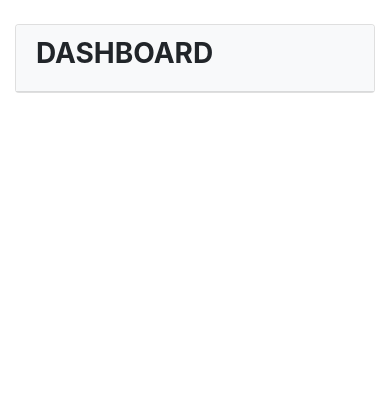
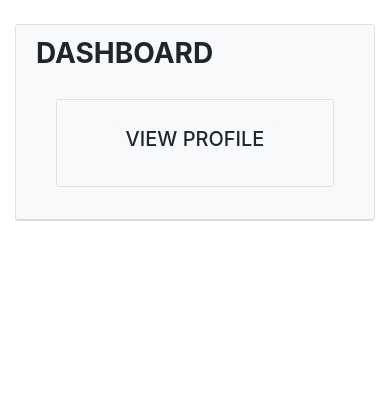
Before and after one commit to kunalmalvi/dssproject, a Django app: page / in a window 390 px wide. Shown: the part 109-529 px from the top of the page. Run offline with Django 3.2, Linux system fonts and the light colour scheme; a user stored in the database is signed in; some libraries are stand-ins or nearby versions.

Commit message:
HOME PAGE updated

```diff
--- a/templates/index.html
+++ b/templates/index.html
@@ -8,6 +8,28 @@
 <div class="card">
 	<div class="card-header sticky-top bg-light">
     		<h3><b>DASHBOARD</b></h3>
+
+				<div class="card-body">
+				    <blockquote class="blockquote mb-0">
+
+<div class="row">
+  <div class="col-sm-3 text-center">
+    <div class="card">
+      <div class="card-body bg-light">
+        <a href="{% url 'customer_profile' %}" class="btn btn-light"><h5>VIEW PROFILE</h5></a>
+      </div>
+    </div>
+  </div>
+    </div>
+
+  </div>
+					</blockquote>
+</div>
+
+
+
+
+
   	</div>
 </div>
 <br>
```
